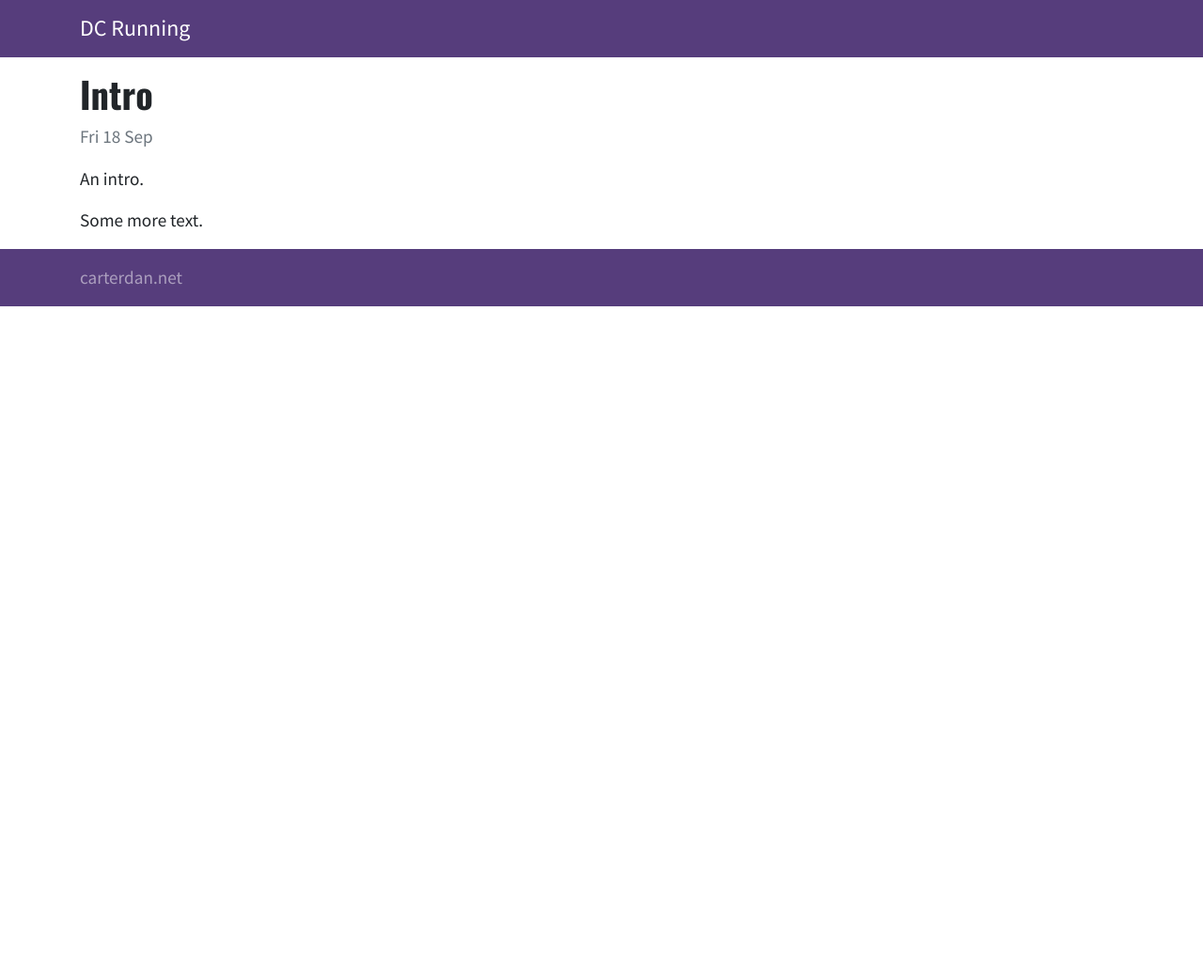
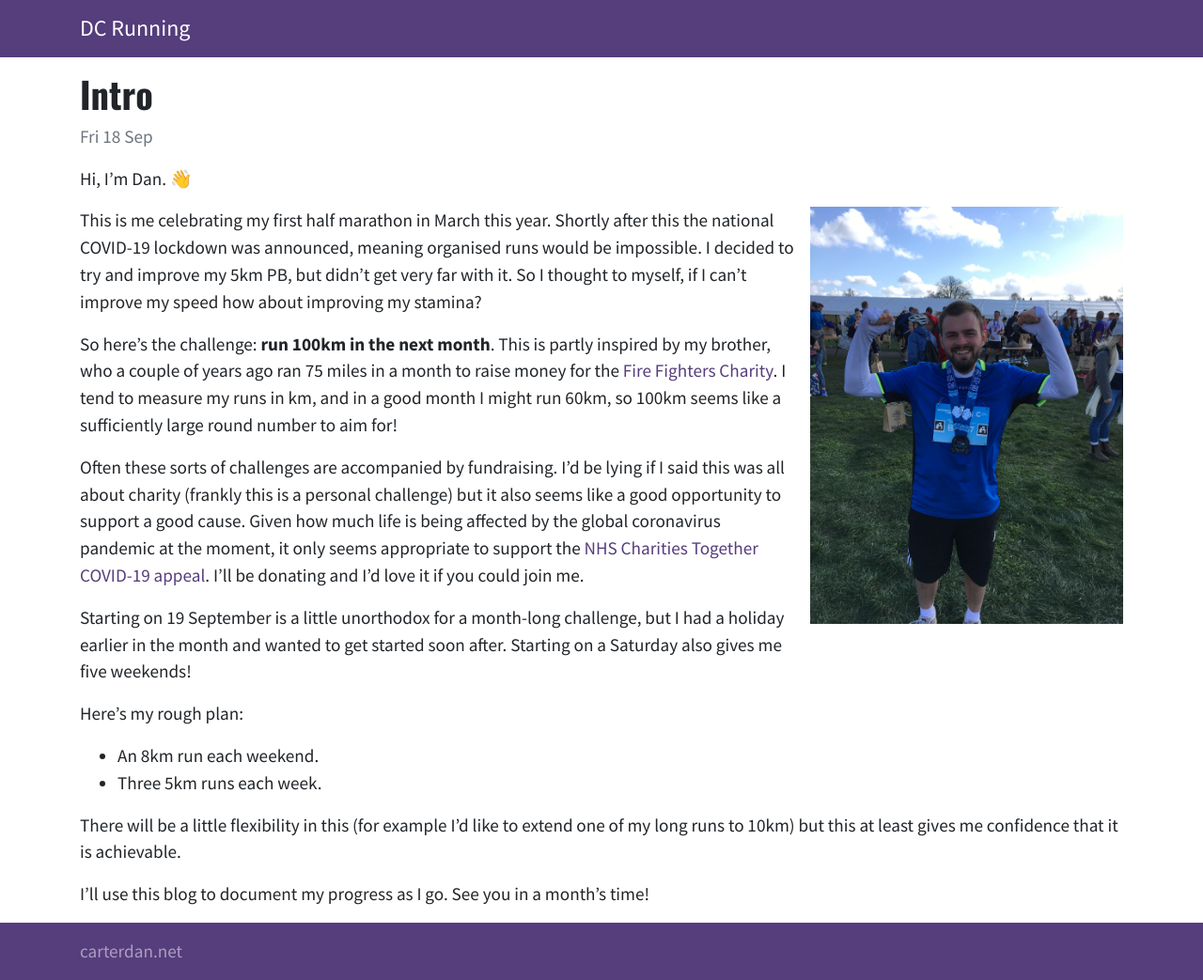
Before and after one commit to djcarter85/running, a Jekyll site: the page built from _posts/2020-09-18-intro.md, in a window 1280 px wide. Shown: the whole page at 94% size. Built offline with Jekyll 4.4.1, drawn with Linux system fonts in a browser that asks for light colours; before the commit the page ends 900 px from its top, so only the background shows below that.

Commit message:
Improve articles

```diff
--- a/_posts/2020-09-18-intro.md
+++ b/_posts/2020-09-18-intro.md
@@ -2,6 +2,20 @@
 layout: post
 ---
 
-An intro.
+Hi, I'm Dan. 👋
 
-Some more text.
+![Me after the Cambridge half marathon](/assets/images/2020-09-18/half-marathon.jpg) This is me celebrating my first half marathon in March this year. Shortly after this the national COVID-19 lockdown was announced, meaning organised runs would be impossible. I decided to try and improve my 5km PB, but didn't get very far with it. So I thought to myself, if I can't improve my speed how about improving my stamina?
+
+So here's the challenge: **run 100km in the next month**. This is partly inspired by my brother, who a couple of years ago ran 75 miles in a month to raise money for the [Fire Fighters Charity](https://www.firefighterscharity.org.uk/). I tend to measure my runs in km, and in a good month I might run 60km, so 100km seems like a sufficiently large round number to aim for!
+
+Often these sorts of challenges are accompanied by fundraising. I'd be lying if I said this was all about charity (frankly this is a personal challenge) but it also seems like a good opportunity to support a good cause. Given how much life is being affected by the global coronavirus pandemic at the moment, it only seems appropriate to support the [NHS Charities Together COVID-19 appeal](https://uk.virginmoneygiving.com/giving/NHSCharitiesCOVID19/). I'll be donating and I'd love it if you could join me.
+
+Starting on 19 September is a little unorthodox for a month-long challenge, but I had a holiday earlier in the month and wanted to get started soon after. Starting on a Saturday also gives me five weekends!
+
+Here's my rough plan:
+- An 8km run each weekend.
+- Three 5km runs each week.
+
+There will be a little flexibility in this (for example I'd like to extend one of my long runs to 10km) but this at least gives me confidence that it is achievable.
+
+I'll use this blog to document my progress as I go. See you in a month's time!
```
Also changed, not shown: _posts/2020-09-19-run-01.md (+4 -2 lines), assets/images/2020-09-18/half-marathon.jpg (added).
